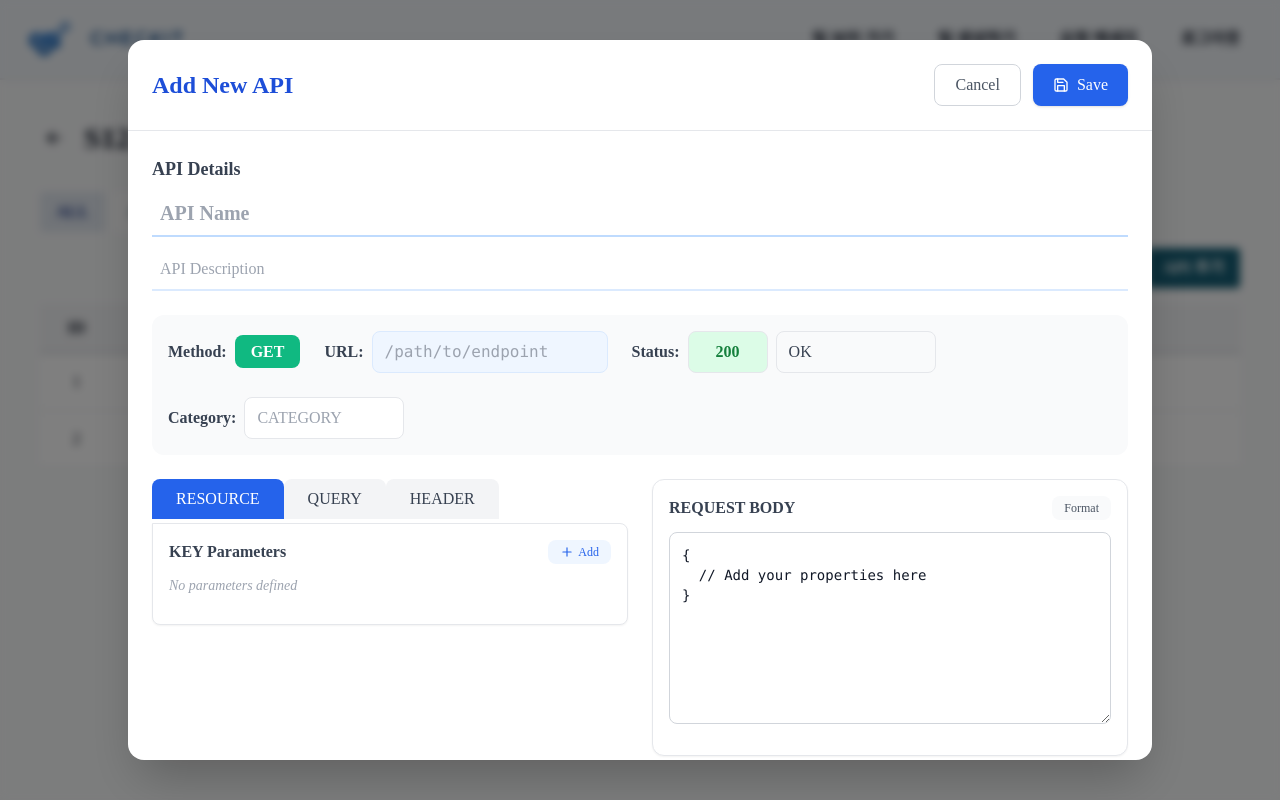
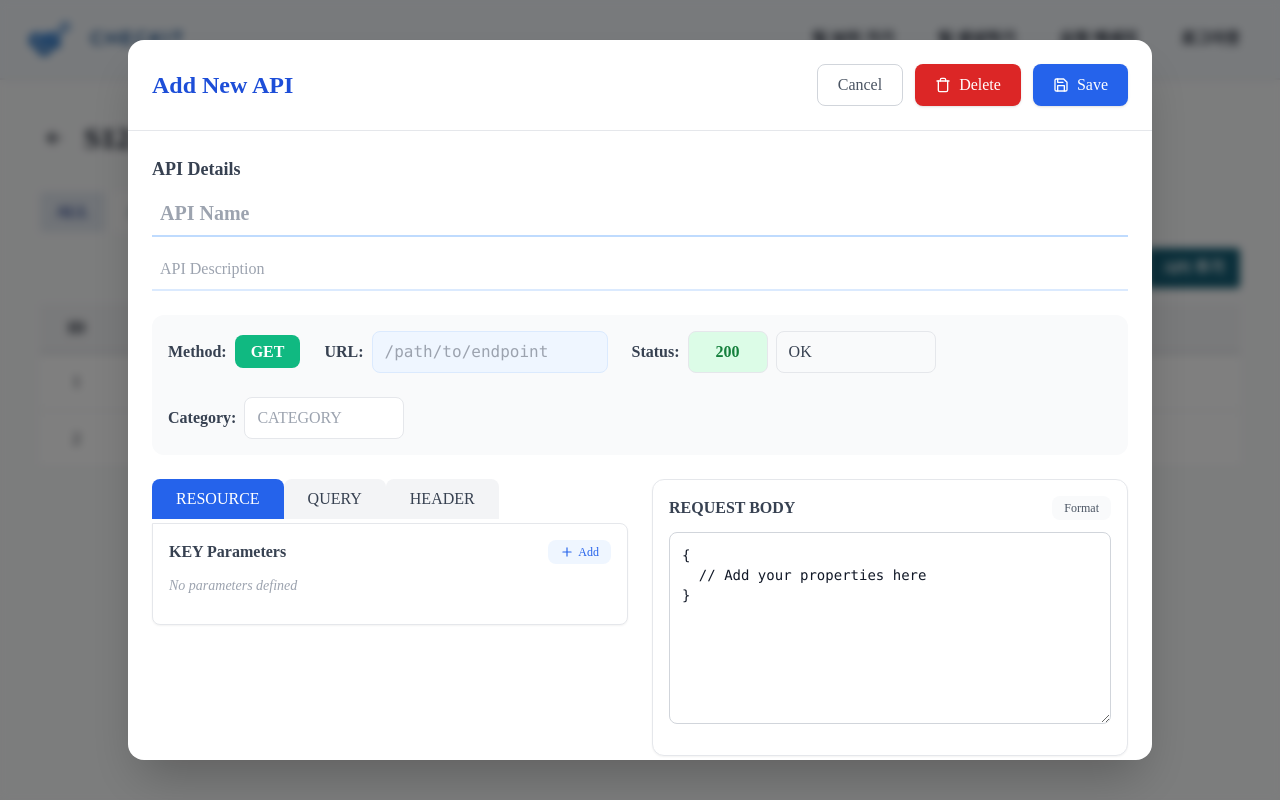
Before and after one commit to CHECKIT-PJT/CHECKIT, a React (Vite) app in the folder frontend/: page /chapter/develop/api in a window 1280 px wide. Both pictures are taken after a click on the button "API 추가". Built offline with nearby package versions, Linux system fonts and the light colour scheme; a web font is replaced by a local one.

Commit message:
feat[front]: api delete button

```diff
--- a/frontend/src/components/apicomponent/ApiDetailModal.tsx
+++ b/frontend/src/components/apicomponent/ApiDetailModal.tsx
@@ -11,6 +11,7 @@ interface ApiDetailModalProps {
   api: ApiDetail | null;
   onClose: () => void;
   onSave: (api: ApiDetail) => void;
+  onDelete?: () => void;
 }
 
 const blankApiDetail: ApiDetail = {
@@ -58,7 +59,12 @@ const emptyJsonBody = `{
   // Add your properties here
 }`;
 
-const ApiDetailModal = ({ api, onClose, onSave }: ApiDetailModalProps) => {
+const ApiDetailModal = ({
+  api,
+  onClose,
+  onSave,
+  onDelete,
+}: ApiDetailModalProps) => {
   const [tab, setTab] = useState<'RESOURCE' | 'QUERY' | 'HEADER'>('RESOURCE');
   const [form, setForm] = useState<ApiDetail>(api ?? blankApiDetail);
 
@@ -380,6 +386,28 @@ const ApiDetailModal = ({ api, onClose, onSave }: ApiDetailModalProps) => {
             >
               Cancel
             </button>
+
+            <button
+              className="px-5 py-2 bg-red-600 text-white rounded-lg font-medium shadow hover:bg-red-700 transition flex items-center gap-2"
+              onClick={onDelete}
+            >
+              <svg
+                xmlns="http://www.w3.org/2000/svg"
+                width="16"
+                height="16"
+                viewBox="0 0 24 24"
+                fill="none"
+                stroke="currentColor"
+                strokeWidth="2"
+                strokeLinecap="round"
+                strokeLinejoin="round"
+              >
+                <path d="M3 6h18"></path>
+                <path d="M19 6v14a2 2 0 01-2 2H7a2 2 0 01-2-2V6m3 0V4a2 2 0 012-2h4a2 2 0 012 2v2"></path>
+              </svg>
+              Delete
+            </button>
+
             <button
               className="px-5 py-2 bg-blue-600 text-white rounded-lg font-medium shadow hover:bg-blue-700 transition flex items-center gap-2"
               onClick={handleSave}
```
